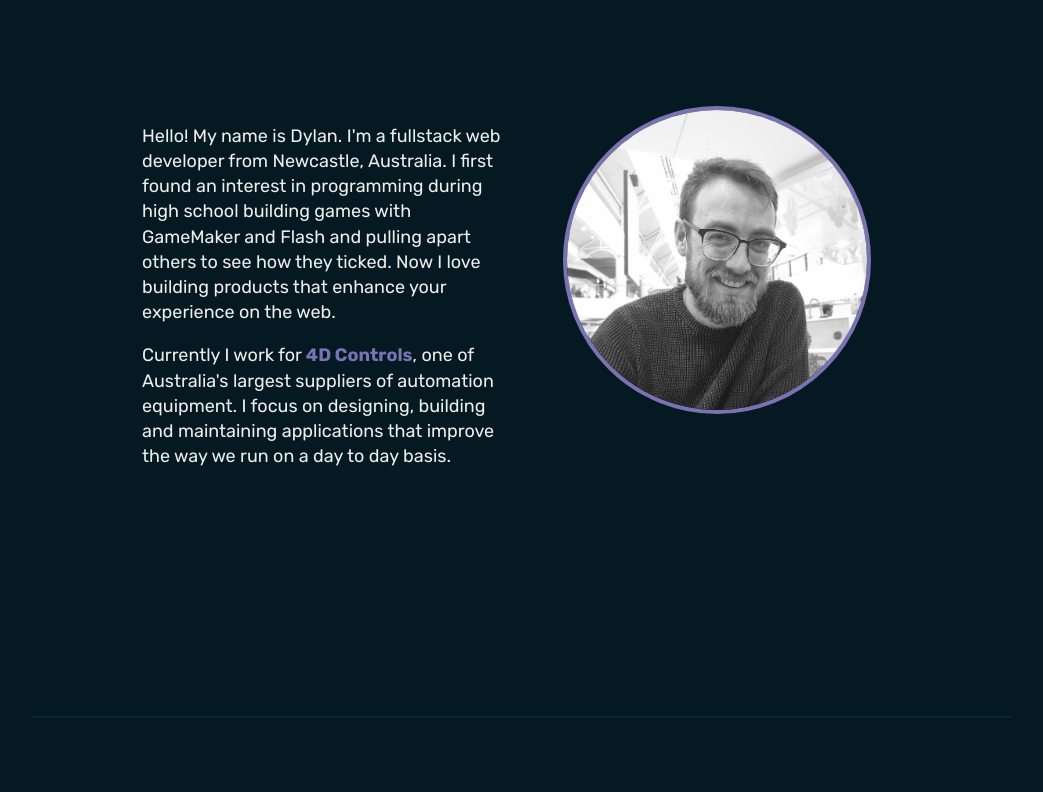
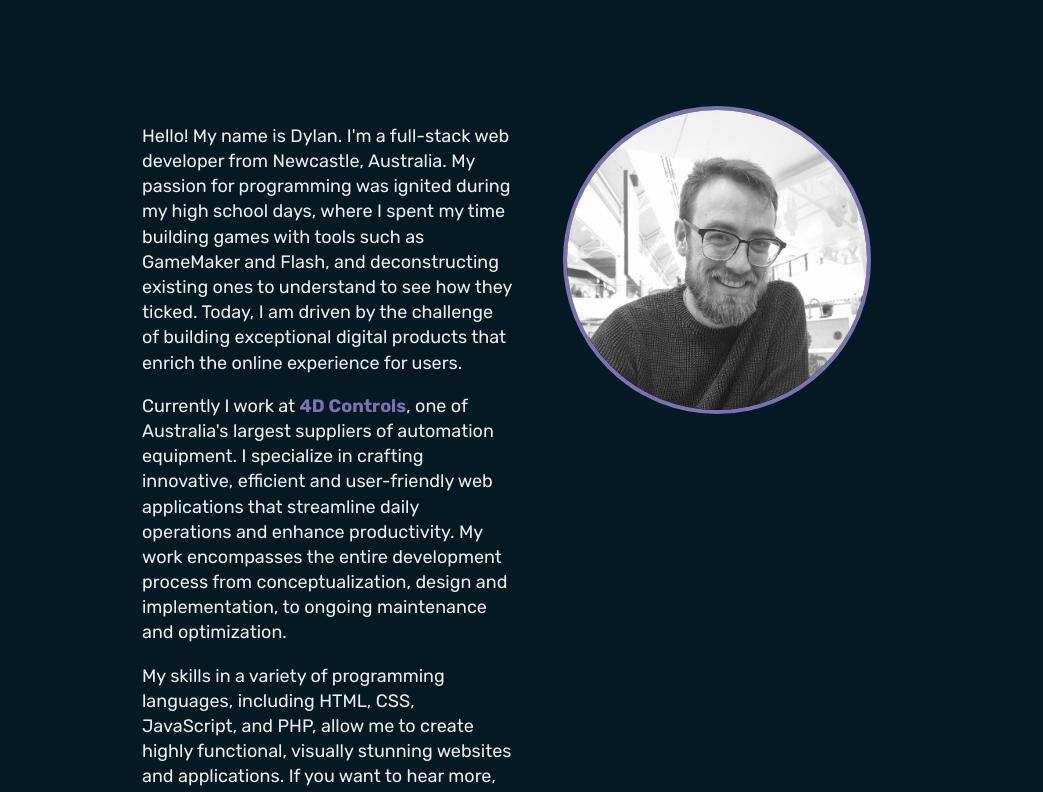
Before and after one commit to Deece94/homepage, a React (Create React App) app: page / in a window 1280 px wide. Shown: the part 1060-1852 px from the top of the page, without its empty margins (118-1161 px from the left). Built offline with nearby package versions, Linux system fonts and the light colour scheme.

Commit message:
Changed about me text

```diff
--- a/src/components/About.tsx
+++ b/src/components/About.tsx
@@ -49,22 +49,34 @@ export default function About() {
             <Container>
                 <Half>
                     <Paragraph>
-                        Hello! My name is Dylan. I'm a fullstack web developer
-                        from Newcastle, Australia. I first found an interest in
-                        programming during high school building games with
-                        GameMaker and Flash and pulling apart others to see how
-                        they ticked. Now I love building products that enhance
-                        your experience on the web.
+                        Hello! My name is Dylan. I'm a full-stack web developer
+                        from Newcastle, Australia. My passion for programming
+                        was ignited during my high school days, where I spent my
+                        time building games with tools such as GameMaker and
+                        Flash, and deconstructing existing ones to understand to
+                        see how they ticked. Today, I am driven by the challenge
+                        of building exceptional digital products that enrich the
+                        online experience for users.
                     </Paragraph>
                     <Paragraph>
-                        Currently I work for{" "}
+                        Currently I work at{" "}
                         <Link href="https://www.4dcontrols.com">
                             4D Controls
                         </Link>
                         , one of Australia's largest suppliers of automation
-                        equipment. I focus on designing, building and
-                        maintaining applications that improve the way we run on
-                        a day to day basis.
+                        equipment. I specialize in crafting innovative,
+                        efficient and user-friendly web applications that
+                        streamline daily operations and enhance productivity. My
+                        work encompasses the entire development process from
+                        conceptualization, design and implementation, to ongoing
+                        maintenance and optimization.
+                    </Paragraph>
+                    <Paragraph>
+                        My skills in a variety of programming languages,
+                        including HTML, CSS, JavaScript, and PHP, allow me to
+                        create highly functional, visually stunning websites and
+                        applications. If you want to hear more, feel free to get
+                        in contact!
                     </Paragraph>
                 </Half>
                 <Half>
```
